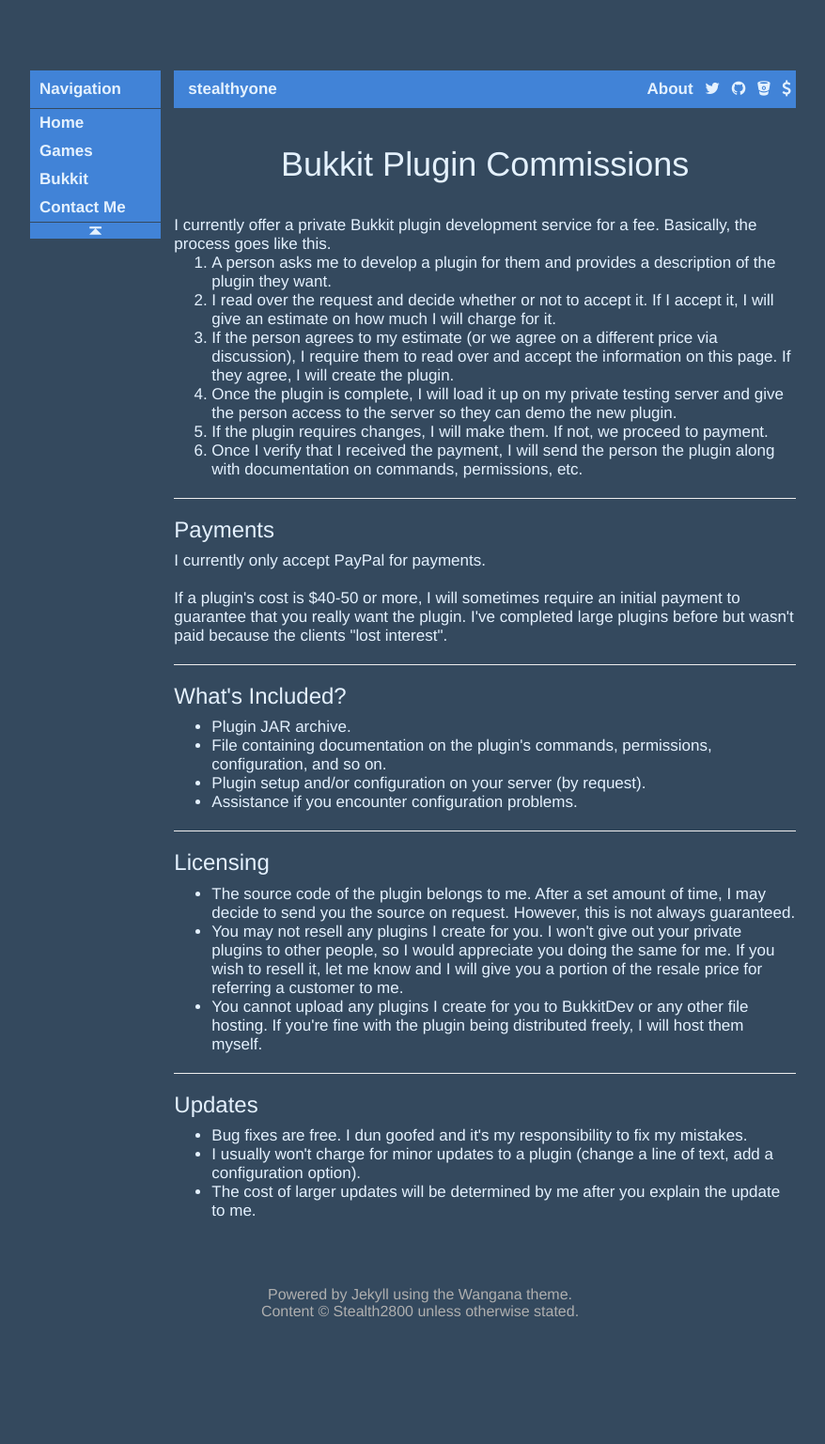
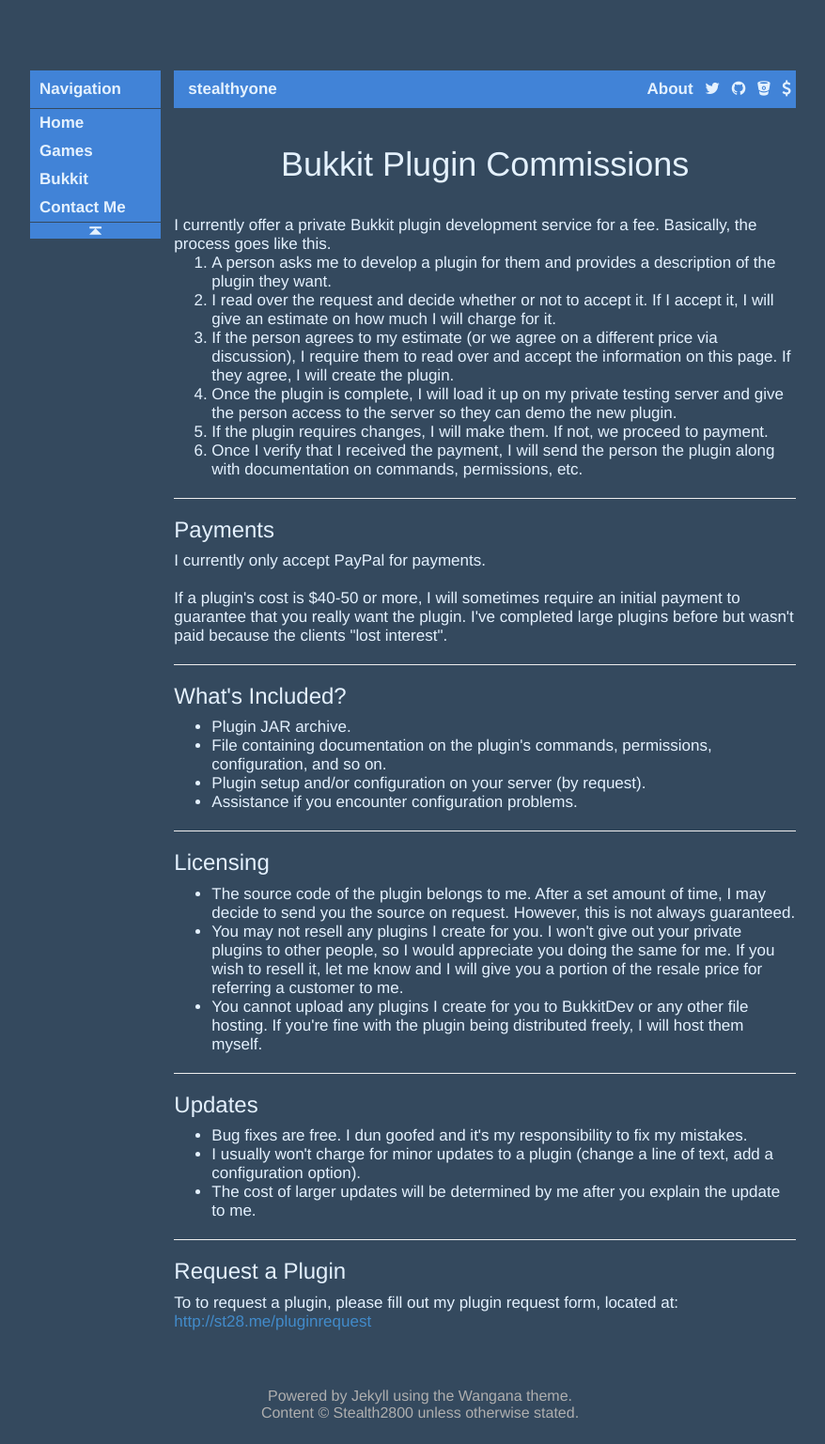
Before and after one commit to Stealth2800/stealth2800.github.io, a Jekyll site: the page built from bukkit/commissions/index.html, in a window 1280 px wide. Shown: the whole page at 94% size, without its empty margins (193-1071 px from the left). Built offline with Jekyll 4.4.1, drawn with Linux system fonts in a browser that asks for light colours; some web fonts are replaced; Markdown is read by kramdown in place of the engine named in the settings; comment, search, counter and statistics services are not loaded; before the commit the page ends 1429 px from its top, so only the background shows below that.

Commit message:
Added plugin request information.

```diff
--- a/bukkit/commissions/index.html
+++ b/bukkit/commissions/index.html
@@ -50,3 +50,8 @@ If a plugin's cost is $40-50 or more, I will sometimes require an initial paymen
     <li>I usually won't charge for minor updates to a plugin (change a line of text, add a configuration option).</li>
     <li>The cost of larger updates will be determined by me after you explain the update to me.</li>
 </ul>
+
+<hr>
+
+<h3>Request a Plugin</h3>
+To to request a plugin, please fill out my plugin request form, located at: <a href="http://st28.me/pluginrequest">http://st28.me/pluginrequest</a>
```
